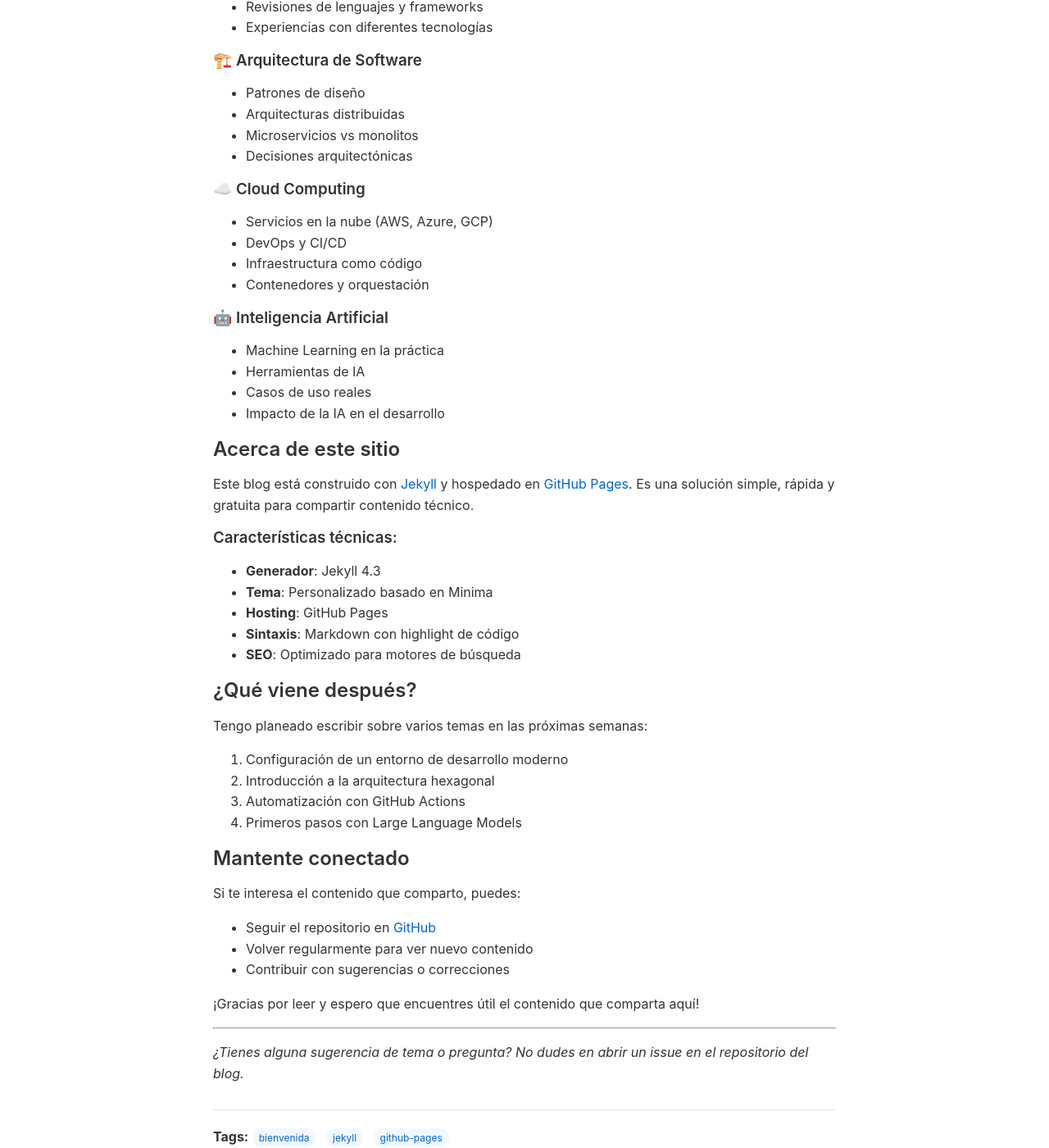
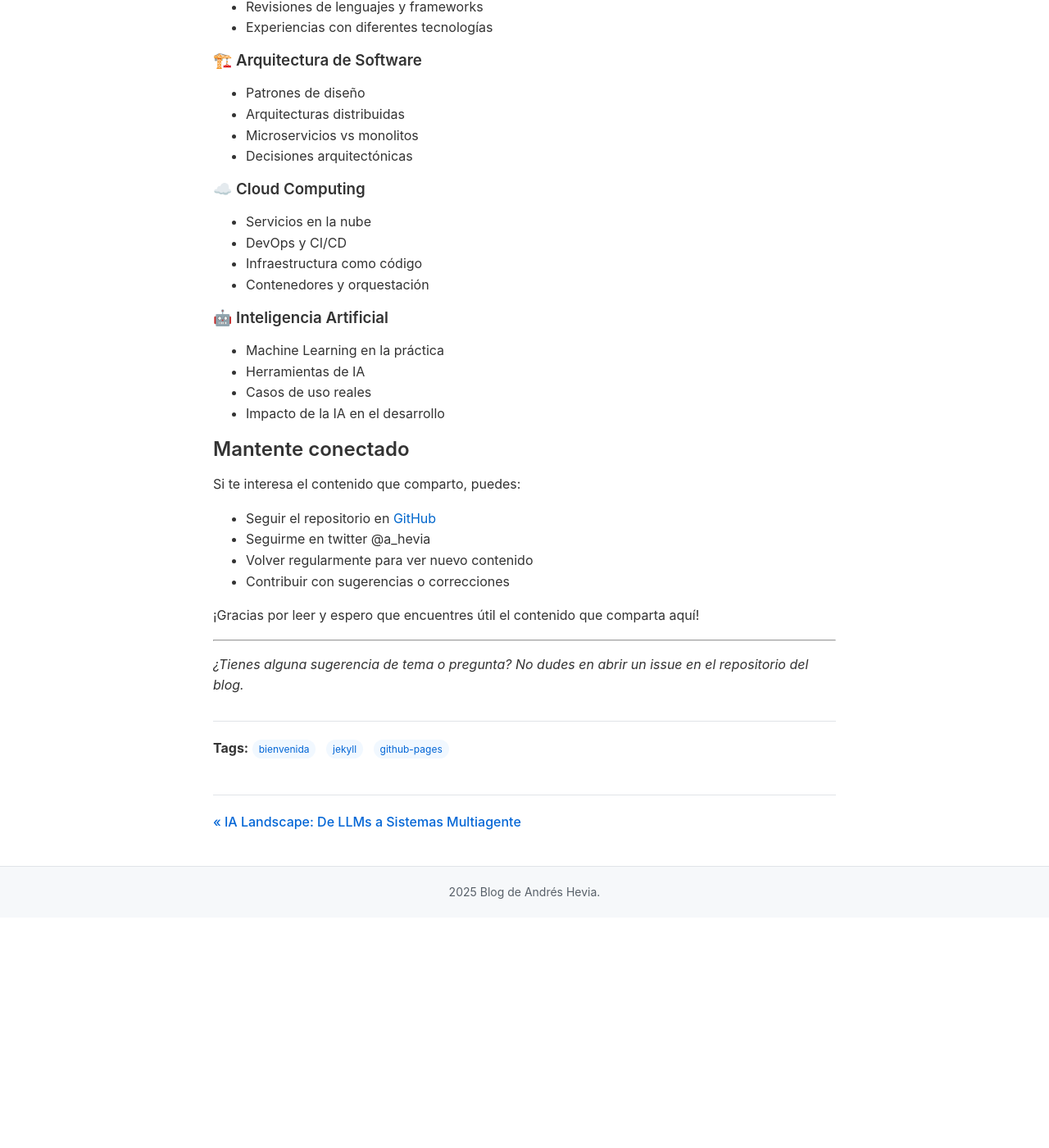
Before and after one commit to andresoid/ahevia_blog, a Jekyll site: the page built from _posts/2025-08-04-bienvenido-al-blog.md, in a window 1280 px wide and 1400 px high, scrolled down 534 px. Shown: the whole window at 82% size. Built offline with Jekyll 4.4.1, drawn with Linux system fonts in a browser that asks for light colours; after the commit the page ends 1653 px from its top, so only the background shows below that.

Commit message:
pequeñas correcciones en el texto de las entradas y about

```diff
--- a/_posts/2025-08-04-bienvenido-al-blog.md
+++ b/_posts/2025-08-04-bienvenido-al-blog.md
@@ -31,7 +31,7 @@ En este blog escribiré sobre varios temas que me apasionan:
 - Decisiones arquitectónicas
 
 ### ☁️ Cloud Computing
-- Servicios en la nube (AWS, Azure, GCP)
+- Servicios en la nube
 - DevOps y CI/CD
 - Infraestructura como código
 - Contenedores y orquestación
@@ -42,30 +42,12 @@ En este blog escribiré sobre varios temas que me apasionan:
 - Casos de uso reales
 - Impacto de la IA en el desarrollo
 
-## Acerca de este sitio
-
-Este blog está construido con [Jekyll](https://jekyllrb.com/) y hospedado en [GitHub Pages](https://pages.github.com/). Es una solución simple, rápida y gratuita para compartir contenido técnico.
-
-### Características técnicas:
-- **Generador**: Jekyll 4.3
-- **Tema**: Personalizado basado en Minima
-- **Hosting**: GitHub Pages
-- **Sintaxis**: Markdown con highlight de código
-- **SEO**: Optimizado para motores de búsqueda
-
-## ¿Qué viene después?
-
-Tengo planeado escribir sobre varios temas en las próximas semanas:
-
-1. Configuración de un entorno de desarrollo moderno
-2. Introducción a la arquitectura hexagonal
-3. Automatización con GitHub Actions
-4. Primeros pasos con Large Language Models
 
 ## Mantente conectado
 
 Si te interesa el contenido que comparto, puedes:
 - Seguir el repositorio en [GitHub](https://github.com/andresoid/ahevia_blog)
+- Seguirme en twitter @a_hevia
 - Volver regularmente para ver nuevo contenido
 - Contribuir con sugerencias o correcciones
 
```
Also changed, not shown: about.md (+0 -4 lines).
